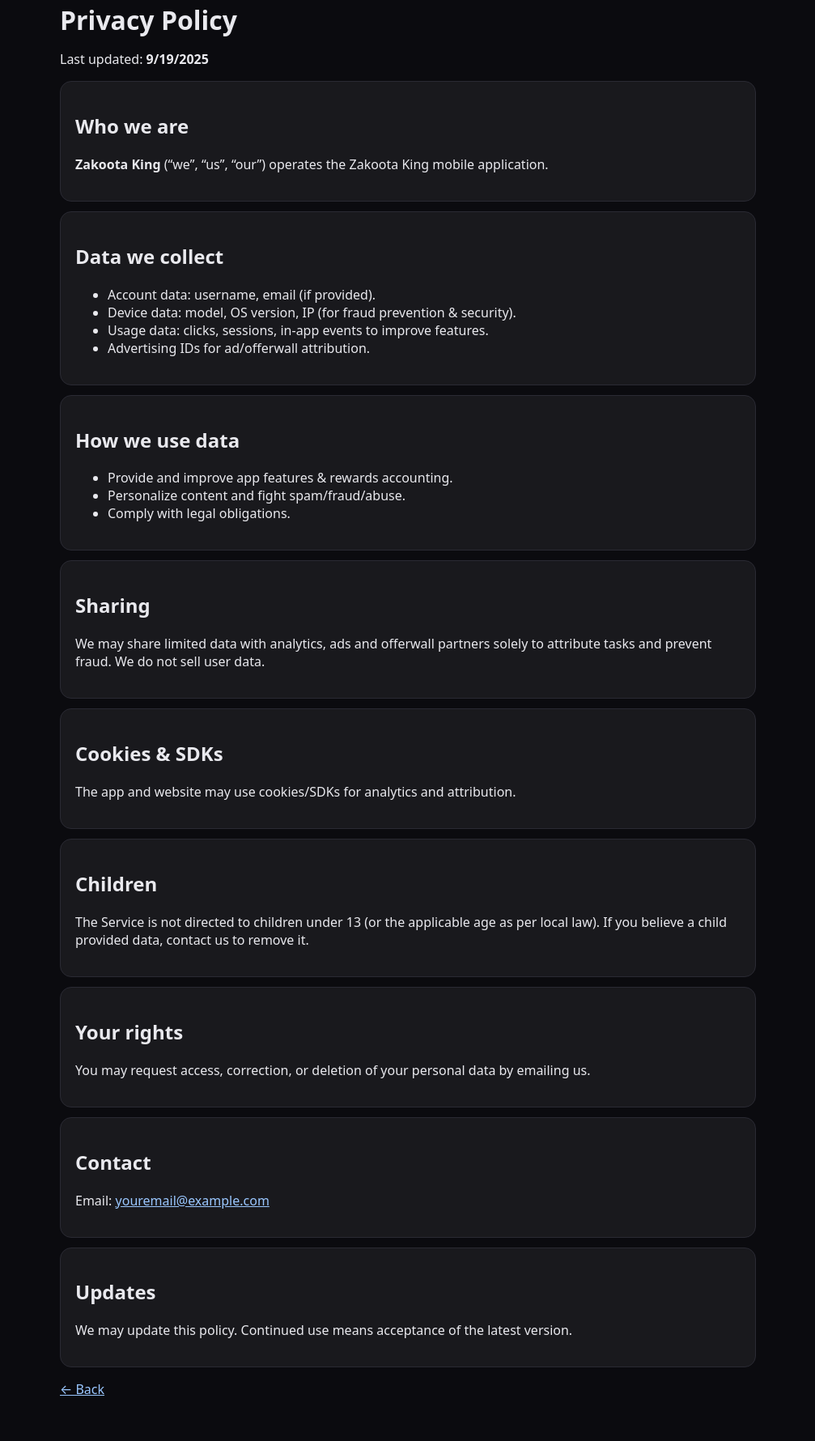
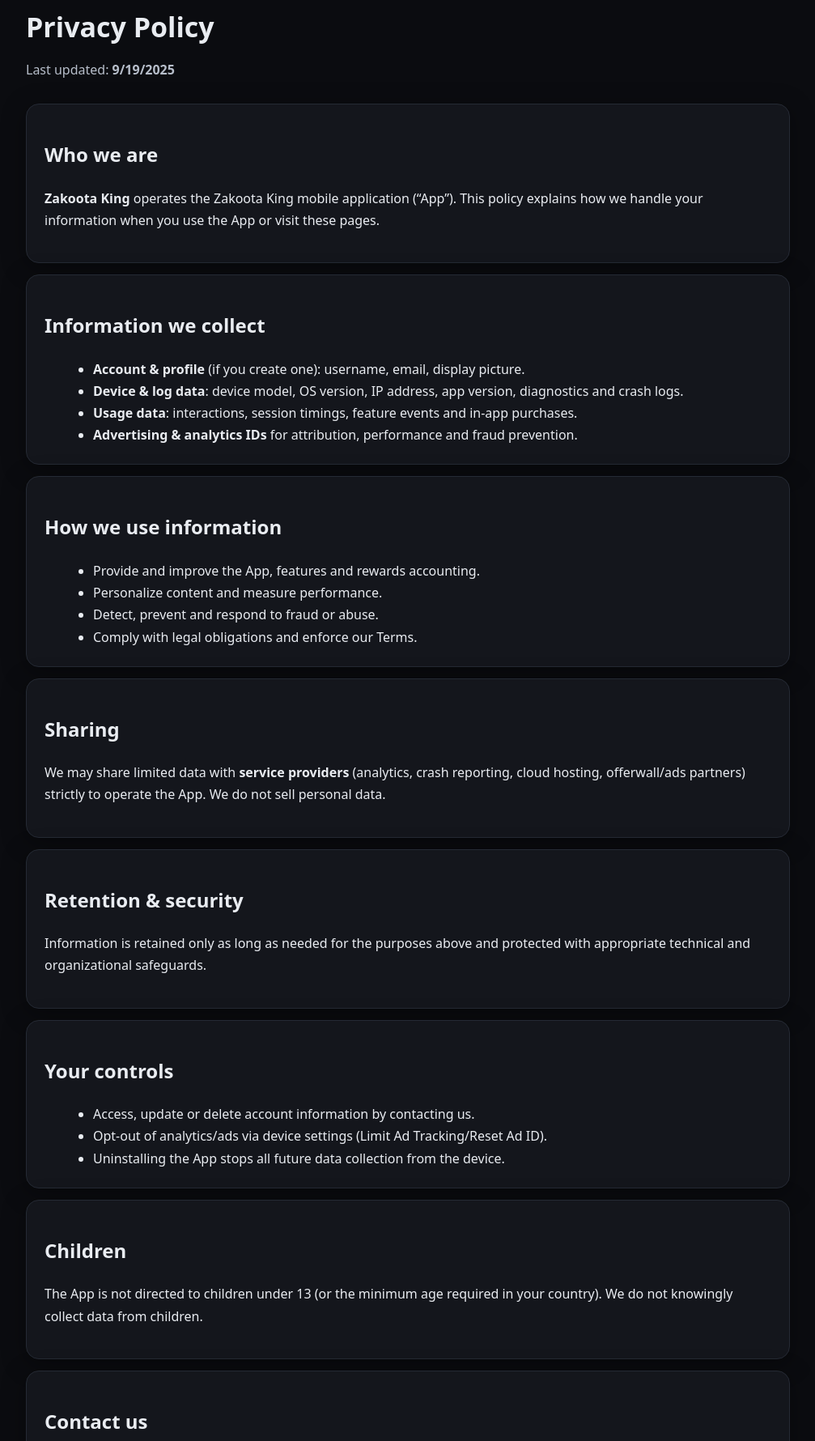
Before and after one commit to zakoota-policy/zakoota-policy, a website: page privacy.html in a window 1280 px wide. Shown: the part 37-1817 px from the top of the page at 81% size, without its empty margins (136-1143 px from the left). Drawn offline with Linux system fonts and the light colour scheme.

Commit message:
Update privacy.html

```diff
--- a/privacy.html
+++ b/privacy.html
@@ -1,75 +1,89 @@
 <!doctype html>
 <html lang="en">
 <head>
-  <meta charset="utf-8">
+<meta charset="utf-8" />
+<meta name="viewport" content="width=device-width, initial-scale=1" />
 <title>Privacy Policy — Zakoota King</title>
-  <meta name="viewport" content="width=device-width,initial-scale=1">
-  <style>body{margin:0;font-family:system-ui,-apple-system,Segoe UI,Roboto,Arial;background:#0b0b0f;color:#e9e9ee}
-  .wrap{max-width:860px;margin:0 auto;padding:40px 20px} h1{margin:0 0 12px}
-  a{color:#9ac7ff} .card{background:rgba(255,255,255,0.06);border:1px solid #2a2a33;border-radius:14px;padding:18px;margin:12px 0}
+<meta name="description" content="How Zakoota King collects, uses and protects your information." />
+<link rel="canonical" href="/privacy.html" />
+<style>
+  :root{--bg:#0b0c10;--panel:#14161c;--panel-b:#252a34;--txt:#e9ecf1;--muted:#b7beca;--brand:#7ab3ff;--radius:16px;--pad:22px;--shadow:0 6px 30px rgba(0,0,0,.35)}
+  *{box-sizing:border-box} html,body{margin:0;background:var(--bg);color:var(--txt);font:16px/1.7 system-ui,-apple-system,Segoe UI,Roboto,Arial}
+  .wrap{max-width:980px;margin:0 auto;padding:42px 18px}
+  h1{font-size:34px;margin:0 0 10px}
+  p.lead{color:var(--muted);margin:0 0 28px}
+  .card{background:var(--panel);border:1px solid var(--panel-b);border-radius:var(--radius);padding:var(--pad);box-shadow:var(--shadow);margin:14px 0}
+  a{color:var(--brand);text-decoration:none} a:hover{text-decoration:underline}
+  ul{margin:10px 0 0 20px}
+  .back{margin-top:26px}
 </style>
 </head>
 <body>
-<div class="wrap">
+  <main class="wrap">
     <h1>Privacy Policy</h1>
-  <p>Last updated: <strong><span id="d"></span></strong></p>
+    <p class="lead">Last updated: <b id="date"></b></p>
 
-  <div class="card">
+    <section class="card">
       <h2>Who we are</h2>
-    <p><strong>Zakoota King</strong> (“we”, “us”, “our”) operates the Zakoota King mobile application.</p>
-  </div>
+      <p><b>Zakoota King</b> operates the Zakoota King mobile application (“App”). This policy explains how we handle your information when you use the App or visit these pages.</p>
+    </section>
 
-  <div class="card">
-    <h2>Data we collect</h2>
+    <section class="card">
+      <h2>Information we collect</h2>
       <ul>
-      <li>Account data: username, email (if provided).</li>
-      <li>Device data: model, OS version, IP (for fraud prevention & security).</li>
-      <li>Usage data: clicks, sessions, in-app events to improve features.</li>
-      <li>Advertising IDs for ad/offerwall attribution.</li>
+        <li><b>Account & profile</b> (if you create one): username, email, display picture.</li>
+        <li><b>Device & log data</b>: device model, OS version, IP address, app version, diagnostics and crash logs.</li>
+        <li><b>Usage data</b>: interactions, session timings, feature events and in-app purchases.</li>
+        <li><b>Advertising & analytics IDs</b> for attribution, performance and fraud prevention.</li>
       </ul>
-  </div>
+    </section>
 
-  <div class="card">
-    <h2>How we use data</h2>
+    <section class="card">
+      <h2>How we use information</h2>
       <ul>
-      <li>Provide and improve app features & rewards accounting.</li>
-      <li>Personalize content and fight spam/fraud/abuse.</li>
-      <li>Comply with legal obligations.</li>
+        <li>Provide and improve the App, features and rewards accounting.</li>
+        <li>Personalize content and measure performance.</li>
+        <li>Detect, prevent and respond to fraud or abuse.</li>
+        <li>Comply with legal obligations and enforce our Terms.</li>
       </ul>
-  </div>
+    </section>
 
-  <div class="card">
+    <section class="card">
       <h2>Sharing</h2>
-    <p>We may share limited data with analytics, ads and offerwall partners solely to attribute tasks and prevent fraud. We do not sell user data.</p>
-  </div>
+      <p>We may share limited data with <b>service providers</b> (analytics, crash reporting, cloud hosting, offerwall/ads partners) strictly to operate the App. We do not sell personal data.</p>
+    </section>
 
-  <div class="card">
-    <h2>Cookies & SDKs</h2>
-    <p>The app and website may use cookies/SDKs for analytics and attribution.</p>
-  </div>
+    <section class="card">
+      <h2>Retention & security</h2>
+      <p>Information is retained only as long as needed for the purposes above and protected with appropriate technical and organizational safeguards.</p>
+    </section>
 
-  <div class="card">
+    <section class="card">
+      <h2>Your controls</h2>
+      <ul>
+        <li>Access, update or delete account information by contacting us.</li>
+        <li>Opt-out of analytics/ads via device settings (Limit Ad Tracking/Reset Ad ID).</li>
+        <li>Uninstalling the App stops all future data collection from the device.</li>
+      </ul>
+    </section>
+
+    <section class="card">
       <h2>Children</h2>
-    <p>The Service is not directed to children under 13 (or the applicable age as per local law). If you believe a child provided data, contact us to remove it.</p>
-  </div>
+      <p>The App is not directed to children under 13 (or the minimum age required in your country). We do not knowingly collect data from children.</p>
+    </section>
 
-  <div class="card">
-    <h2>Your rights</h2>
-    <p>You may request access, correction, or deletion of your personal data by emailing us.</p>
-  </div>
+    <section class="card">
+      <h2>Contact us</h2>
+      <p>Email: <a href="mailto:zakootakingapps@gmail.com">zakootakingapps@gmail.com</a></p>
+    </section>
 
-  <div class="card">
-    <h2>Contact</h2>
-    <p>Email: <a href="mailto:youremail@example.com">youremail@example.com</a></p>
-  </div>
+    <section class="card">
+      <h2>Changes to this policy</h2>
+      <p>We may update this policy from time to time. We will post the updated version here with a new “Last updated” date.</p>
+    </section>
 
-  <div class="card">
-    <h2>Updates</h2>
-    <p>We may update this policy. Continued use means acceptance of the latest version.</p>
-  </div>
-
-  <p><a href="index.html">← Back</a></p>
-</div>
-<script>document.getElementById('d').textContent=new Date().toLocaleDateString()</script>
+    <p class="back"><a href="/">← Back to home</a></p>
+  </main>
+<script>document.getElementById('date').textContent=new Date().toLocaleDateString();</script>
 </body>
 </html>
```
Lines whose indentation alone changed are shown as unchanged.
